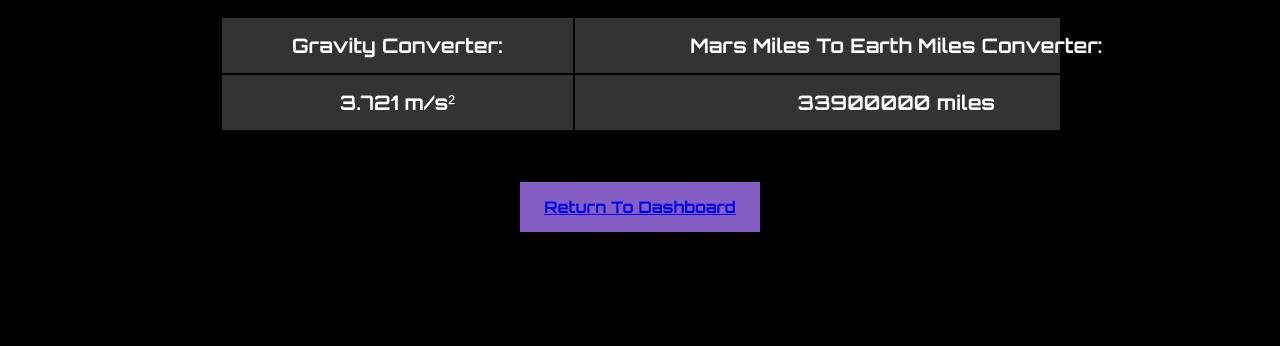
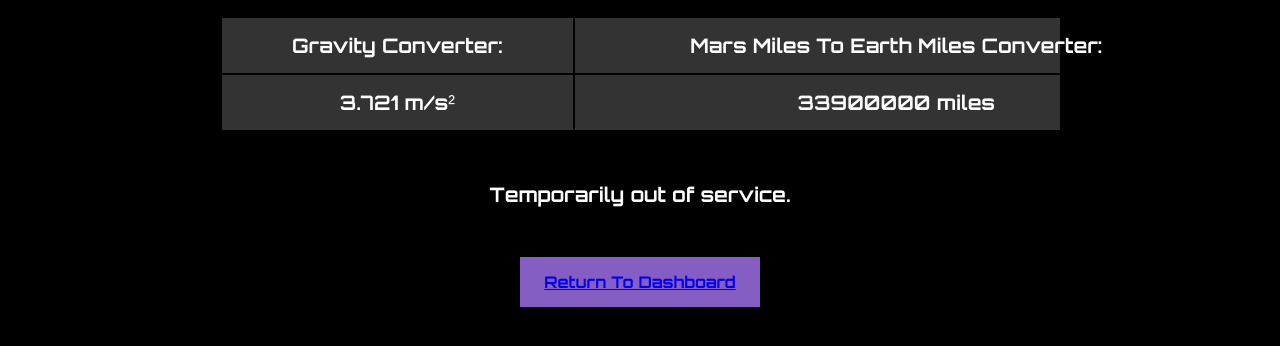
Before and after one commit to denisehodgson/pro2-challenge1, a plain HTML site: page new-challenge-1/metrics.html in a window 1280 px wide. Shown: the part 514-860 px from the top of the page. Drawn offline with Linux system fonts and the light colour scheme.

Commit message:
metrics instructions

```diff
--- a/new-challenge-1/metrics.html
+++ b/new-challenge-1/metrics.html
@@ -32,6 +32,7 @@
 				</tr>
 			</table>
 		</div>
+		<p class="instructions">Temporarily out of service.</p>
 		<div class="returnPadding">
 			<div class="return">
 			<a href="index.html" title="Return to dashboard">Return To Dashboard</a>
```
Also changed, not shown: 1 other file.
